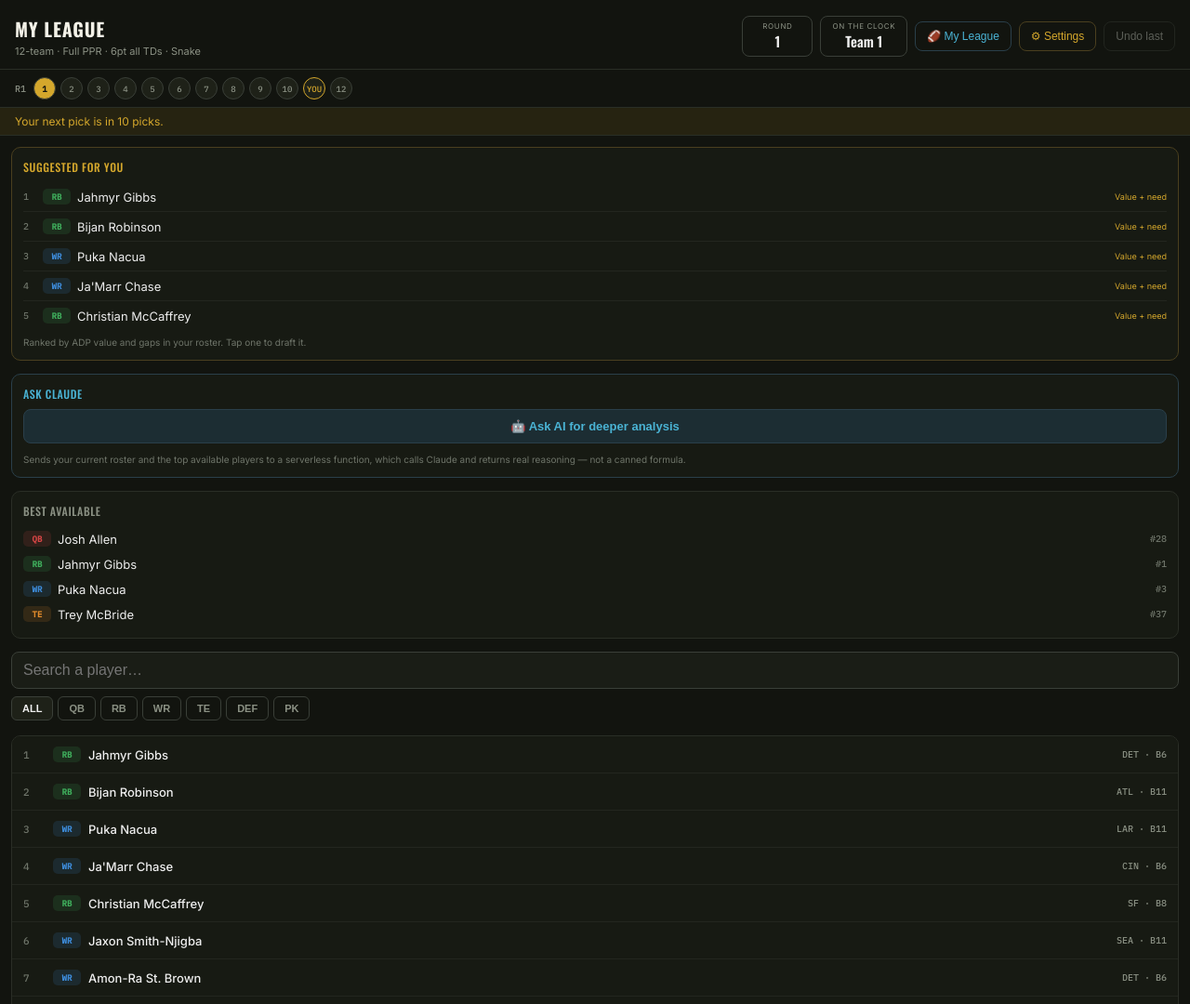
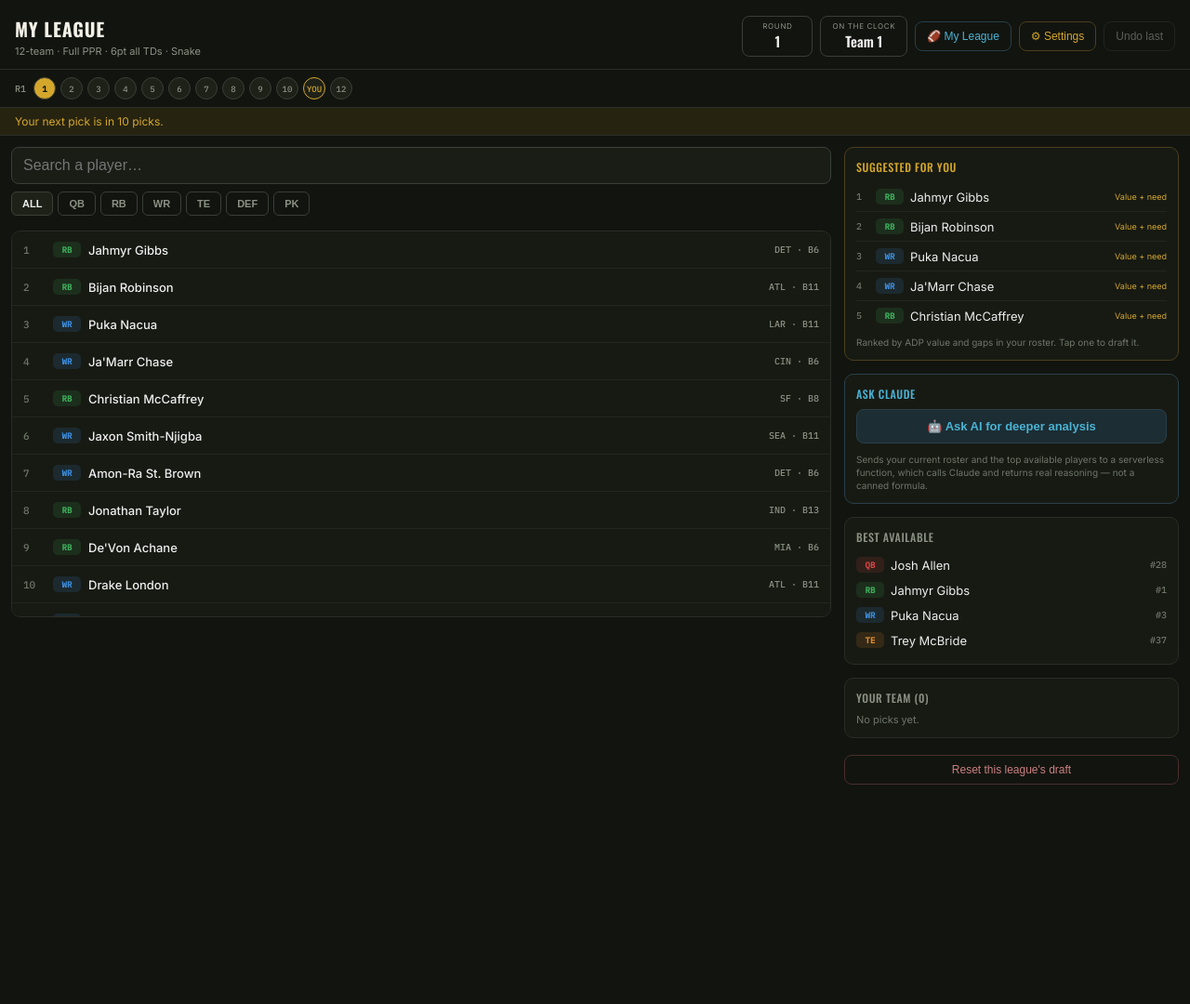
Before and after one commit to jlowenhagen/draft-tracker-ai, a website: page index.html in a window 1280 px wide. Shown: the top 1080 px of the page at 93% size. After the commit the page ends 856 px from the top, so only its background shows below. Drawn offline with nearby package versions, Linux system fonts and the light colour scheme.

```diff
--- a/index.html
+++ b/index.html
@@ -50,6 +50,14 @@
     border-bottom:1px solid #2a2e26; }
 
   .body { padding:12px; display:flex; flex-direction:column; gap:14px; }
+  .mainCol { display:flex; flex-direction:column; gap:14px; min-width:0; }
+  .sideCol { display:flex; flex-direction:column; gap:14px; }
+  @media (min-width: 900px) {
+    .body { flex-direction:row; align-items:flex-start; }
+    .mainCol { flex:2; }
+    .sideCol { flex:1; max-width:360px; position:sticky; top:12px; }
+    .listWrap { max-height:78vh; }
+  }
 
   .card { background:#171a13; border:1px solid #2a2e26; border-radius:10px; padding:12px; }
   .cardTitle { font-family:'Oswald',sans-serif; font-size:12px; letter-spacing:.05em; color:#8b9184;
@@ -176,6 +184,16 @@
 <div class="nextPickStrip" id="nextPickStrip" style="display:none"></div>
 
 <div class="body">
+  <div class="mainCol">
+    <div class="filterRow">
+      <input class="search" id="searchInput" placeholder="Search a player…" />
+      <div class="tabs" id="posTabs"></div>
+    </div>
+
+    <div class="listWrap" id="listWrap"></div>
+  </div>
+
+  <div class="sideCol">
     <div class="card suggestCard">
       <div class="cardTitle">Suggested for you</div>
       <div id="suggestList"></div>
@@ -194,19 +212,13 @@
       <div id="bestAvailList"></div>
     </div>
 
-  <div class="filterRow">
-    <input class="search" id="searchInput" placeholder="Search a player…" />
-    <div class="tabs" id="posTabs"></div>
-  </div>
-
-  <div class="listWrap" id="listWrap"></div>
-
     <div class="card">
       <div class="cardTitle" id="yourTeamTitle">Your team (0)</div>
       <div id="rosterList"></div>
     </div>
 
     <button class="resetBtn" id="resetBtn">Reset this league's draft</button>
+  </div>
 </div>
 
 <div id="modalRoot"></div>
```
Lines whose indentation alone changed are shown as unchanged.
